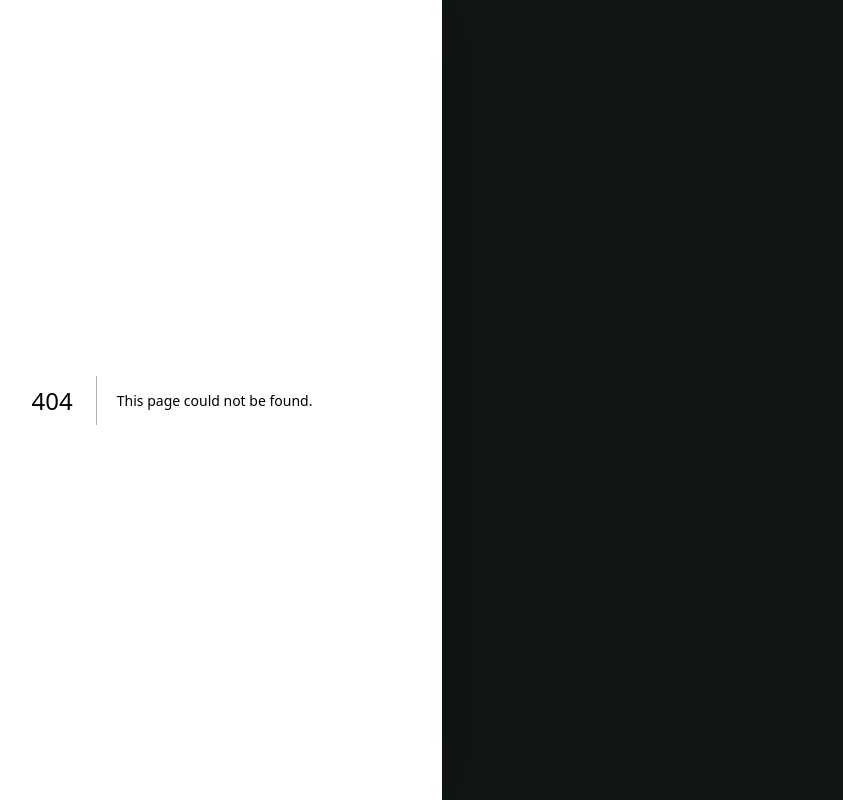
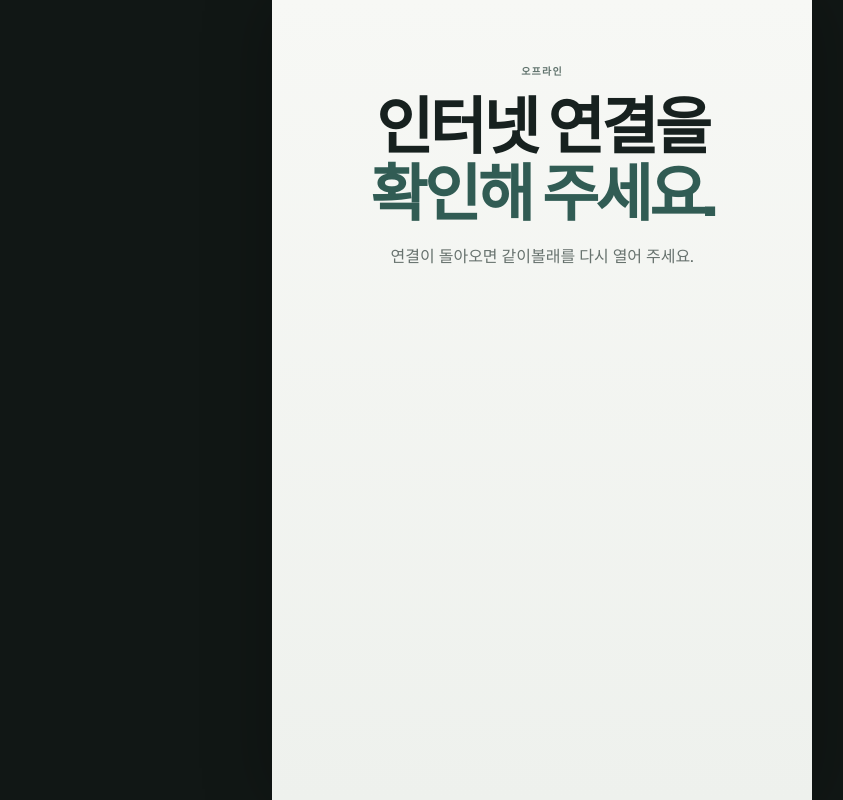
Before and after one commit to enzywon/gachi-bollae, a Next.js app: page /offline in a window 1280 px wide. Before the commit this address had no page. Shown: the whole page, without its empty margins (98-941 px from the left). Built offline with nearby package versions, Linux system fonts and the light colour scheme.

Commit message:
fix(pwa): 오프라인 시작 화면 제공

```diff
--- /dev/null
+++ b/app/offline/page.tsx
@@ -0,0 +1,15 @@
+export default function OfflinePage() {
+  return (
+    <main className="match-app">
+      <section className="match-intro">
+        <div className="match-kicker">오프라인</div>
+        <h1>
+          인터넷 연결을
+          <br />
+          <em>확인해 주세요.</em>
+        </h1>
+        <p>연결이 돌아오면 같이볼래를 다시 열어 주세요.</p>
+      </section>
+    </main>
+  );
+}
--- a/public/sw.js
+++ b/public/sw.js
@@ -1,5 +1,5 @@
-const CACHE_NAME = "gachi-bollae-shell-v1";
-const APP_SHELL = ["/manifest.webmanifest", "/favicon.svg"];
+const CACHE_NAME = "gachi-bollae-shell-v2";
+const APP_SHELL = ["/offline", "/manifest.webmanifest", "/favicon.svg"];
 
 self.addEventListener("install", (event) => {
   event.waitUntil(
@@ -21,5 +21,12 @@
     return;
   }
 
-  event.respondWith(fetch(event.request).catch(() => caches.match(event.request)));
+  event.respondWith(
+    fetch(event.request).catch(async () => {
+      const cachedResponse = await caches.match(event.request);
+      if (cachedResponse) return cachedResponse;
+      if (event.request.mode === "navigate") return caches.match("/offline");
+      return Response.error();
+    }),
+  );
 });
```
Also changed, not shown: 1 other file (tests, documents, lock files or other folders).
